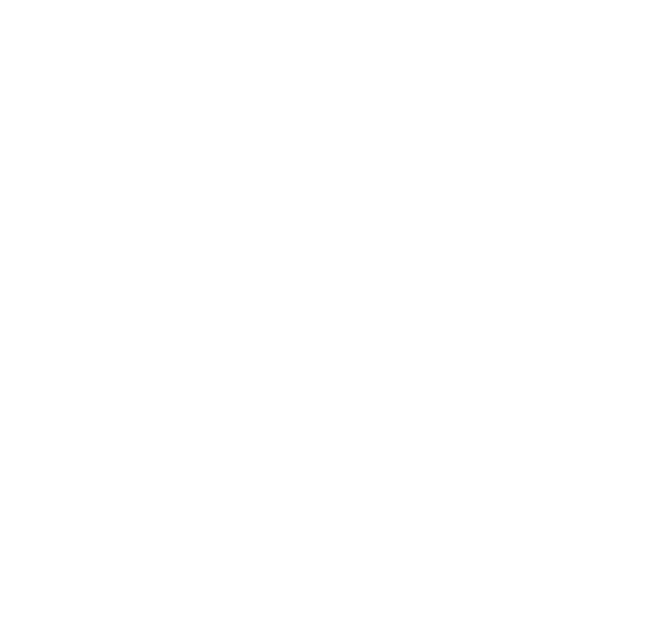
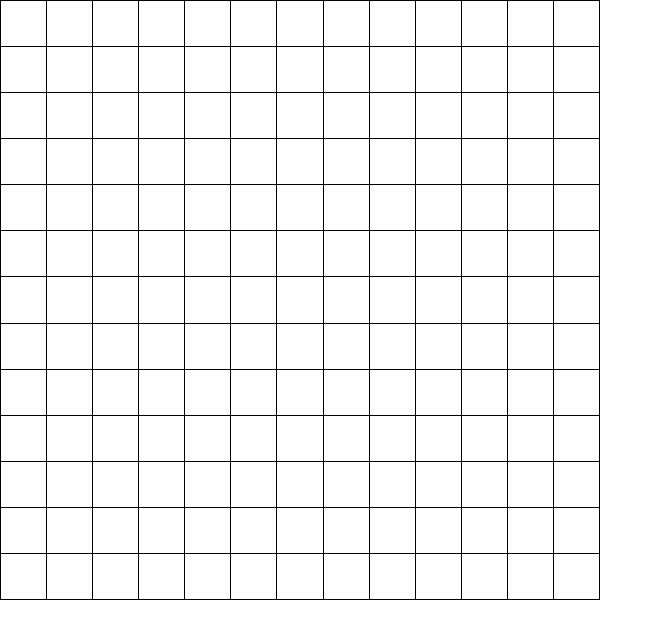
Before and after one commit to szy251/TheOdinProject, a plain HTML site: page foundations/projects/etch-a-sketch/index.html in a window 1280 px wide. Shown: the whole page, without its empty margins (0-663 px from the left). Drawn offline with Linux system fonts and the light colour scheme.

Commit message:
Add logic to draw board

```diff
--- a/foundations/projects/etch-a-sketch/index.html
+++ b/foundations/projects/etch-a-sketch/index.html
@@ -7,6 +7,6 @@
     <script src="./script.js" defer></script>
 </head>
 <body>
-
+    <div class="board"></div>
 </body>
 </html>
--- a/foundations/projects/etch-a-sketch/script.js
+++ b/foundations/projects/etch-a-sketch/script.js
@@ -0,0 +1,18 @@
+const BOARD_SIZE = 800;
+
+const board = document.querySelector(".board");
+
+function drawBoard(lanes, blocks) {
+	for (let i = 0; i < lanes; i++) {
+		const lane = document.createElement("div");
+		lane.classList.toggle("lane");
+		for (let j = 0; j < blocks; j++) {
+			const block = document.createElement("div");
+			block.classList.toggle("block");
+			lane.appendChild(block);
+		}
+		board.appendChild(lane);
+	}
+}
+
+drawBoard(13, 13);
--- a/foundations/projects/etch-a-sketch/style.css
+++ b/foundations/projects/etch-a-sketch/style.css
@@ -0,0 +1,33 @@
+* {
+  box-sizing: border-box;
+}
+body{
+    margin: 0;
+    min-height: 100vh;
+}
+
+div{
+    margin: 0;
+    padding: 0;
+}
+
+.board{
+    height: 600px;
+    width: 600px;
+    display: flex;
+    border-top: 1px solid black;
+    border-left: 1px solid black;
+}
+
+.lane{
+    flex: 1 1 0;
+    display: flex;
+    flex-direction: column;
+}
+
+.block{
+    flex: 1 1 0;
+    border-right: 1px solid black;
+    border-bottom: 1px solid black;
+    background-color: white;
+}
--- a/foundations/projects/rock-paper-scisors/style.css
+++ b/foundations/projects/rock-paper-scisors/style.css
@@ -1,5 +1,5 @@
 * {
-    box-sizing: border-box;
+  box-sizing: border-box;
 }
 body{
     display: flex;
```
